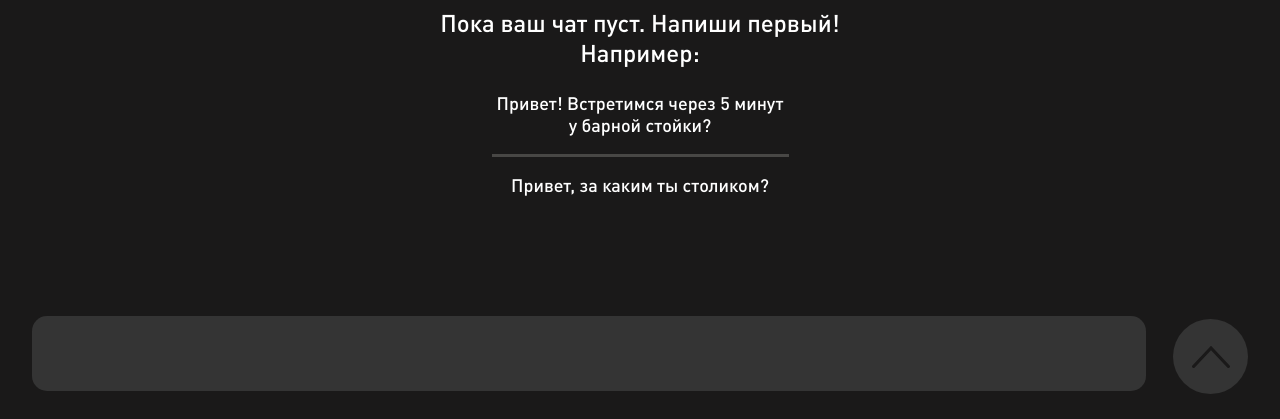
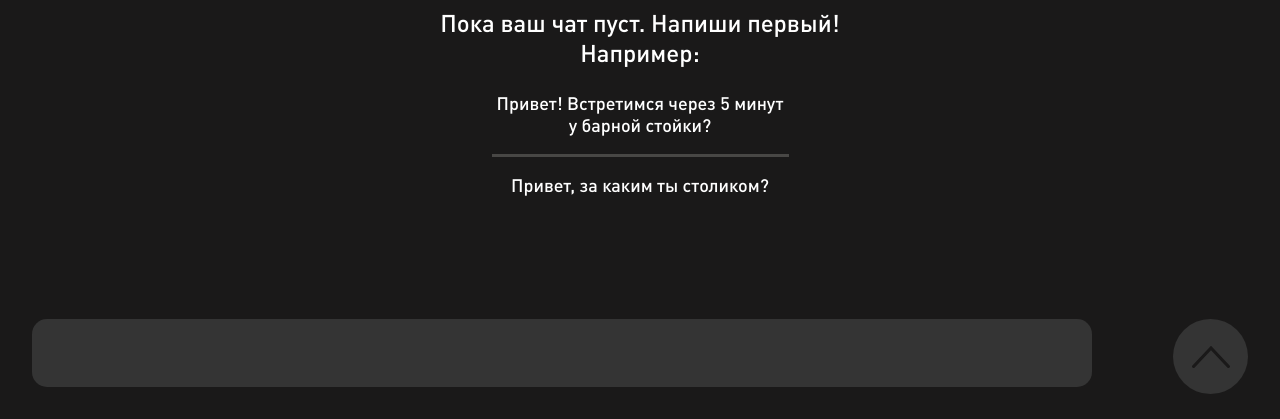
Before and after one commit to petrshirin/DatingBot, a Django app: template userprofile/templates/userprofile2/emptyChat.html in a window 1280 px wide. Shown: the part 381-800 px from the top of the page. Run offline with Django 3.2, Linux system fonts and the light colour scheme; the template is opened without the code that fills it, so the values that code supplies are empty.

Commit message:
Revert "пофиксил проблемы с инпутом в чате, возникшие вследствие изменения css-свойств."
This reverts commit ab3a067fa30fb2ef224fb8422cb8d02c2a99ae25.

```diff
--- a/static/css/chat.css
+++ b/static/css/chat.css
@@ -116,7 +116,6 @@ main {
         width: 297px;
         font-size: 18px;
         line-height: 22.5px;
-        margin-bottom: 150px;
     }
 
     .samples > div:first-child {
--- a/static/css/chatInput.css
+++ b/static/css/chatInput.css
@@ -15,11 +15,6 @@ textarea { outline: none; resize: none;}
     overflow-y: scroll;
 
     font-weight: 500;
-
-    position: relative;
-    right: 0;
-    left: 0;
-    width: 100%;
 }
 
 #send {
@@ -49,7 +44,7 @@ textarea::-webkit-scrollbar {
     }
 
     .input, .inpField > span:first-child {
-        min-height: 150px;
+        min-height: 75px;
     }
 
     .inpField > span:first-child {
@@ -59,9 +54,7 @@ textarea::-webkit-scrollbar {
 
     .input {
         max-height: 180px;
-/*
         width: calc(100% - 104px);
-*/
 
         padding-right: 50px;
         padding-top: 40px;
@@ -86,7 +79,7 @@ textarea::-webkit-scrollbar {
     }
 
     .input, .inpField > span:first-child {
-        min-height: 75px;
+        min-height: 44px;
     }
 
     .inpField > span:first-child {
@@ -96,7 +89,7 @@ textarea::-webkit-scrollbar {
 
     .input {
         max-height: 90px;
-        /*width: calc(100% - 54px);*/
+        width: calc(100% - 54px);
 
         padding: 16px 25px 17px;
 
--- a/static/js/websocket.js
+++ b/static/js/websocket.js
@@ -13,6 +13,7 @@ catch(err){
 
 // show message in div#subscribe
 function showMessage(message) {
+    lastMsg( orientation(0) );
 
     let messages = document.querySelector(".messages");
 
@@ -36,6 +37,7 @@ function showMessage(message) {
         messages.append(div);
     };
 
+    lastMsg( orientation(1) );
     document.querySelector(".messages > div:last-child").scrollIntoView();
 }
 
@@ -62,8 +64,6 @@ sock.onopen = function(){
 
 // income message handler
 sock.onmessage = function(event) {
-    lastMsg( orientation(0) );
-
     data = JSON.parse(event.data);
     if (data['text'] == '|open|') {
         console.log(data);
@@ -71,8 +71,6 @@ sock.onmessage = function(event) {
     else {
         showMessage(data);
     }
-
-    lastMsg( orientation(1) );
 };
 
 
```
